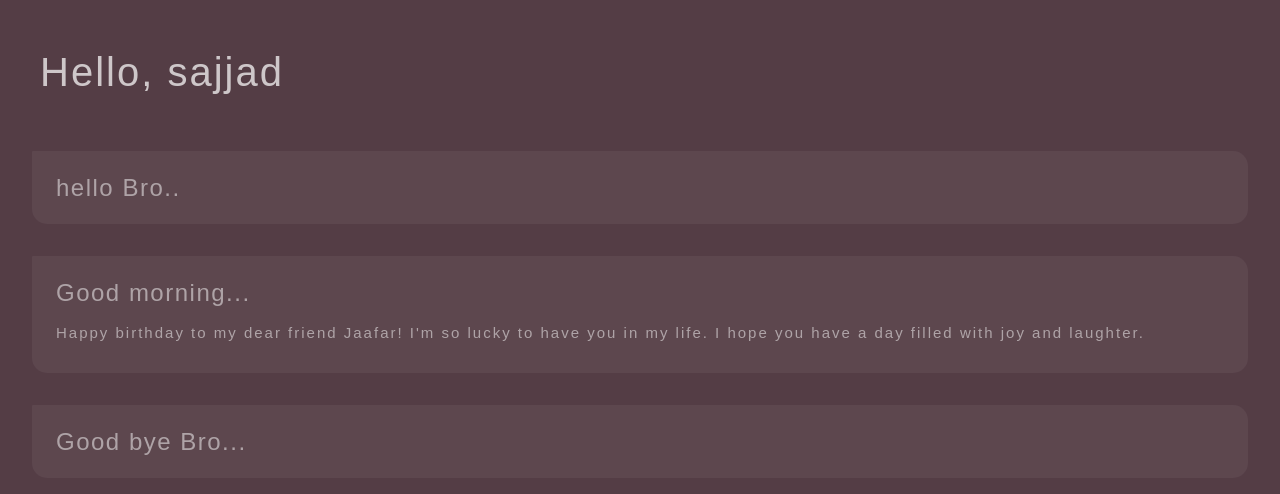
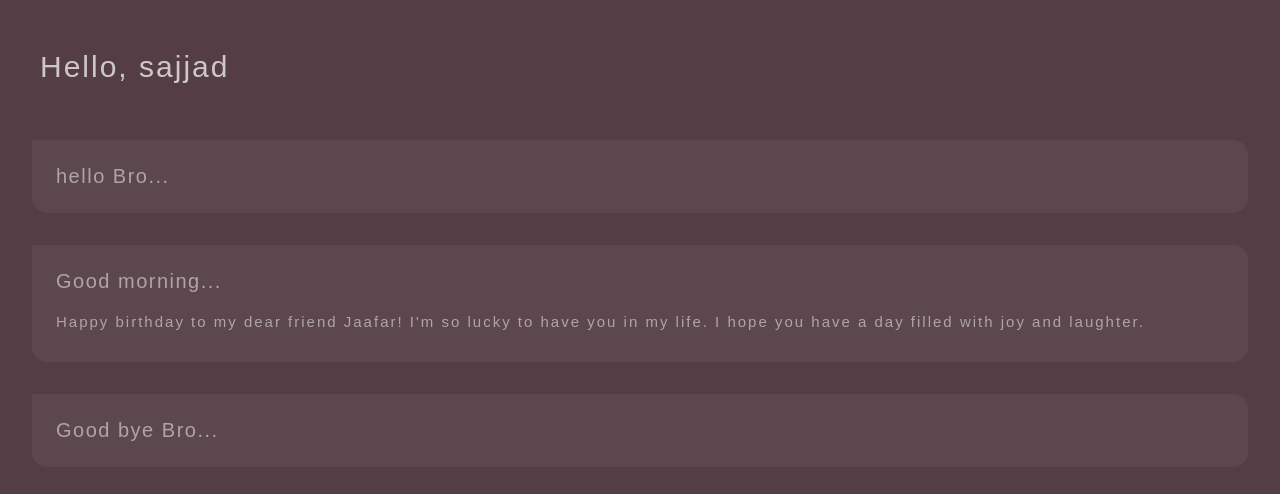
Before and after one commit to Alzayer-ali/Sajjad, a plain HTML site: page birth/index.html in a window 1280 px wide. Drawn offline with Linux system fonts and the light colour scheme.

Commit message:
Add files via upload

```diff
--- a/birth/index.html
+++ b/birth/index.html
@@ -15,7 +15,7 @@
     <p id="greeting">Hello, sajjad</p>
 
     <div class="box" id="box1">
-        <h3 id="p">hello Bro..</h3>
+        <h3 id="p">hello Bro...</h3>
     </div>
 
 
--- a/birth/style.css
+++ b/birth/style.css
@@ -54,7 +54,7 @@ h3{
 }
 
 #p{
-    font-size: 24px;
+    font-size: 20px;
     line-height: 25px;
     font-weight: 200;
 }
@@ -70,4 +70,5 @@ h3{
 #greeting{
     color: rgba(255, 255, 255, 0.712);
     margin-top: 50px;
+    font-size: 30px;
 }
```
